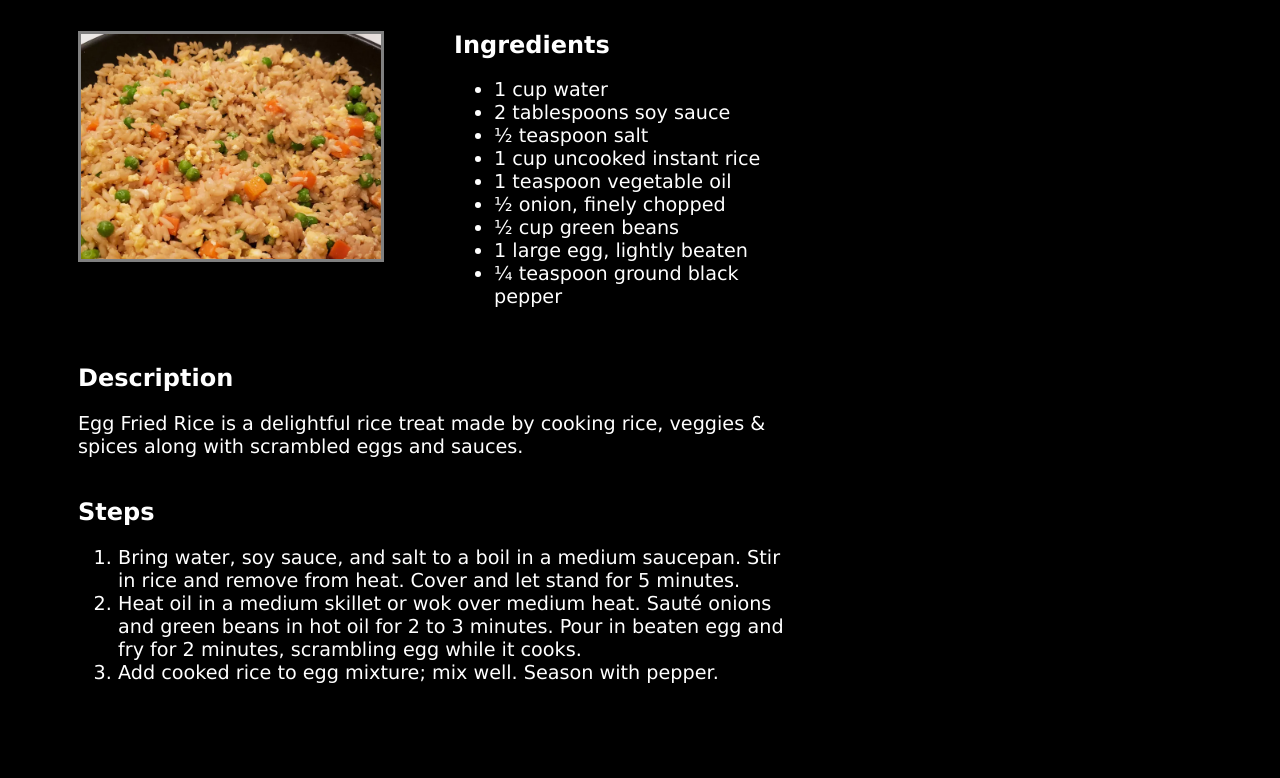
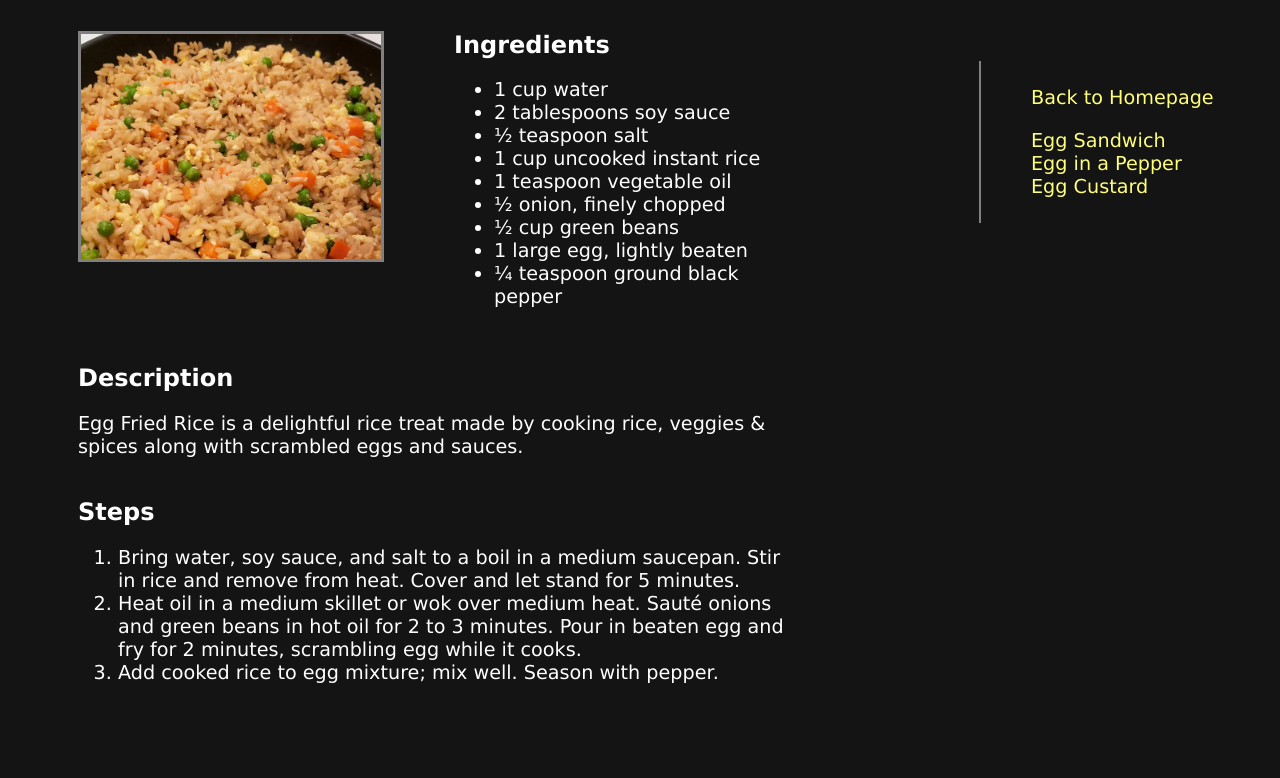
Before and after one commit to ChoubeyAkshat/git_test, a plain HTML site: page recipes/fried_rice.html in a window 1280 px wide. Shown: the part 102-880 px from the top of the page. Drawn offline with Linux system fonts and the light colour scheme.

Commit message:
added sidebar

```diff
--- a/recipes/fried_rice.html
+++ b/recipes/fried_rice.html
@@ -10,6 +10,9 @@
 
     <body>
         <h1 class="heading">Egg Fried Rice</h1>
+
+        <div class="container">
+            <div>
                 <div class="info">
                     <img src="./efr.webp">
                     <div>
@@ -41,5 +44,14 @@
                         <li> Add cooked rice to egg mixture; mix well. Season with pepper. </li>
                     </ol>
                 </div>
+            </div>
+
+            <div class="sidebar">
+                <a id="homelink" href="../index.html">Back to Homepage</a>
+                <a href="./sandwich.html">Egg Sandwich</a>
+                <a href="./pepper.html">Egg in a Pepper</a>
+                <a href="./custard.html">Egg Custard</a>
+            </div>
+        </div>
     </body>
 </html>
--- a/styles.css
+++ b/styles.css
@@ -1,5 +1,13 @@
 * {
     font-family: "Verdana","DejaVu Sans", sans-serif;
+    color: white;
+    background-color: rgb(20, 20, 20);
+}
+
+body {
+    padding: 70px;
+    padding-top: 5px;
+    padding-right: 5px;
 }
 
 p {
@@ -13,17 +21,9 @@ img {
     border: 3px solid grey;
 }
 
-body {
-    background-color: black;
-    padding: 70px;
-    padding-top: 5px;
-    color: white;
-}
-
 a {
     text-decoration: none;
-    color: white;
-    font-weight: 900;
+    color: rgb(255, 255, 120);
 }
 
 li {
@@ -40,6 +40,8 @@ li {
 }
 
 .page.text {
+    margin-top: 40px;
+    padding-right: 70px;
     font-size: 22px;
 }
 
@@ -56,3 +58,26 @@ li {
     margin-left: 70px;
     width: 350px;
 }
+
+.container {
+    display:flex;
+    gap: 100px;
+    align-items: flex-start;
+}
+
+.container .sidebar {
+    margin-left: 75px;
+    margin-top: 50px;
+    font-size: larger;
+    padding-inline: 50px;
+    padding-block: 25px;
+    border-left: 2px solid grey;
+}
+
+.container .sidebar a {
+    display: block;
+}
+
+#homelink {
+    margin-bottom: 20px;
+}
```
Also changed, not shown: recipes/custard.html (+12 -0 lines), recipes/pepper.html (+12 -0 lines), recipes/sandwich.html (+12 -0 lines). Lines whose indentation alone changed are shown as unchanged.
